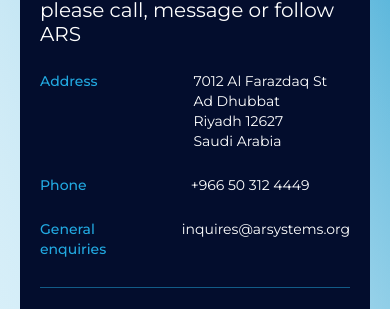
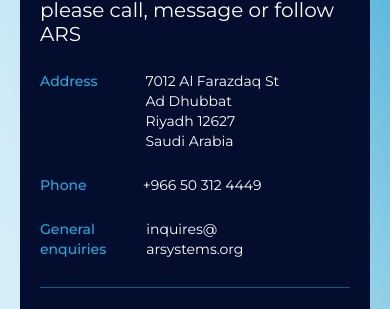
Before and after one commit to Advanced-Robotics-Systems/ars-landing-new, a Next.js app: page /contact in a window 390 px wide. Shown: the part 339-648 px from the top of the page. Built offline with nearby package versions, Linux system fonts and the light colour scheme.

Commit message:
Made some spacing adjustments for the address, phone and general inquires

```diff
--- a/src/sections/contact/contacts.tsx
+++ b/src/sections/contact/contacts.tsx
@@ -14,7 +14,7 @@ const Contacts = () => {
               follow ARS
             </h3>
 
-            <div className="flex gap-24 md:gap-40 xl:gap-52 text-sm md:text-base">
+            <div className="flex gap-12 xxs:gap-24 md:gap-28 xl:gap-48 text-sm md:text-base">
               <h5 className="text-cyan-blue font-medium">Address</h5>
               <p>
                 7012 Al Farazdaq St
@@ -26,13 +26,25 @@ const Contacts = () => {
                 Saudi Arabia
               </p>
             </div>
-            <div className="flex gap-[104px] md:gap-[168px] xl:gap-[216px] text-sm md:text-base">
+            <div className="flex gap-14 xxs:gap-[104px] md:gap-[123px] xl:gap-[200px] text-sm md:text-base">
               <h5 className="text-cyan-blue font-medium">Phone</h5>
               <p>+966 50 312 4449</p>
             </div>
-            <div className="flex gap-6 md:gap-20 xl:gap-32 text-sm md:text-base">
-              <h5 className="text-cyan-blue font-medium">General enquiries</h5>
-              <p>inquires@arsystems.org</p>
+            <div className="flex gap-10 xxs:gap-7 md:gap-9 xl:gap-28 text-sm md:text-base">
+              <h5 className="text-cyan-blue font-medium max-xxs:hidden">
+                General enquiries
+              </h5>
+              <h5 className="text-cyan-blue font-medium xxs:hidden">
+                General
+                <br />
+                enquiries
+              </h5>
+              <p className="hidden xxs:inline">inquires@arsystems.org</p>
+              <p className="inline xxs:hidden">
+                inquires@
+                <br />
+                arsystems.org
+              </p>
             </div>
           </div>
           <div className="w-[1px] bg-cyan-blue-50 hidden lg:block"></div>
```
